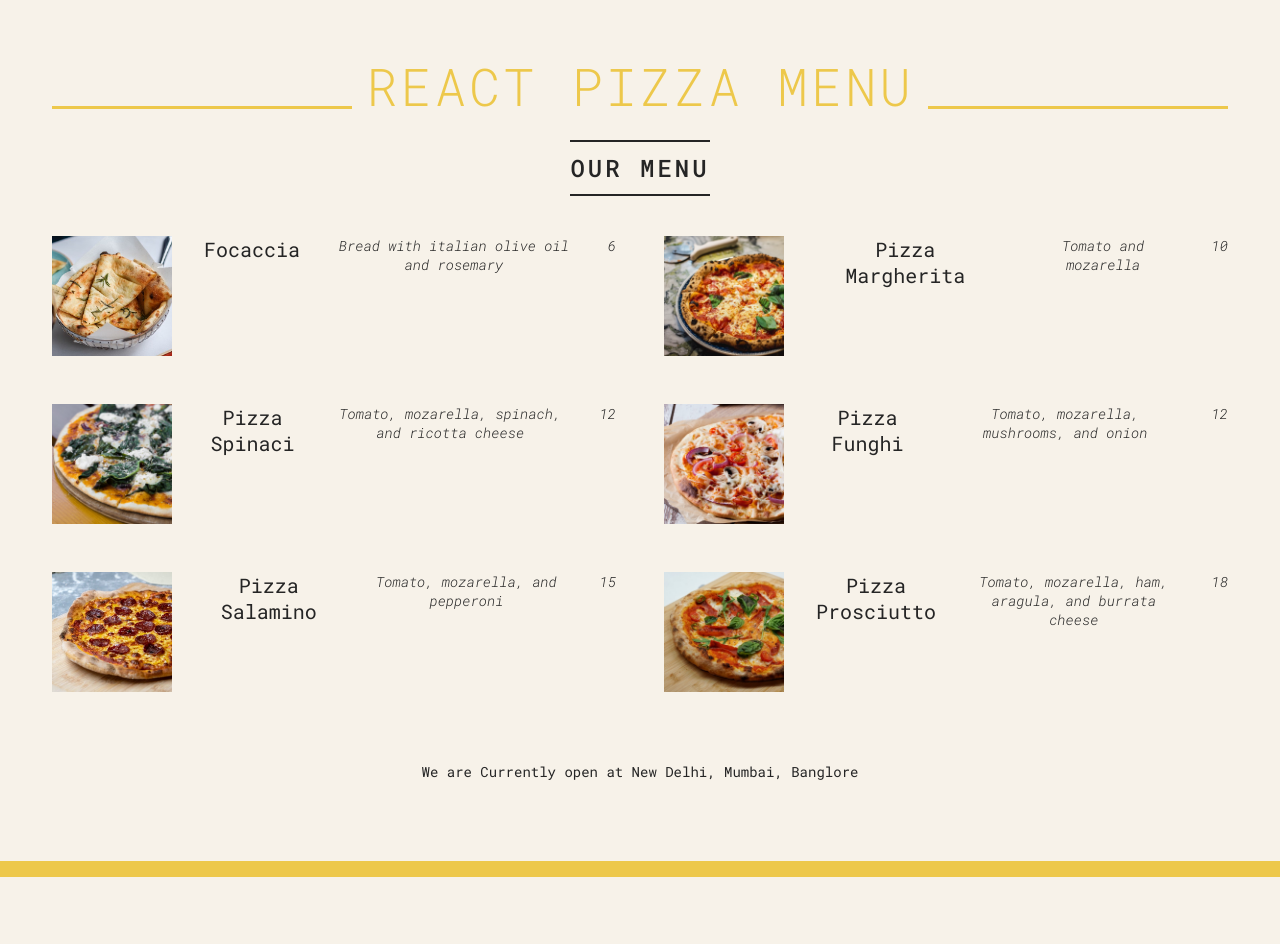
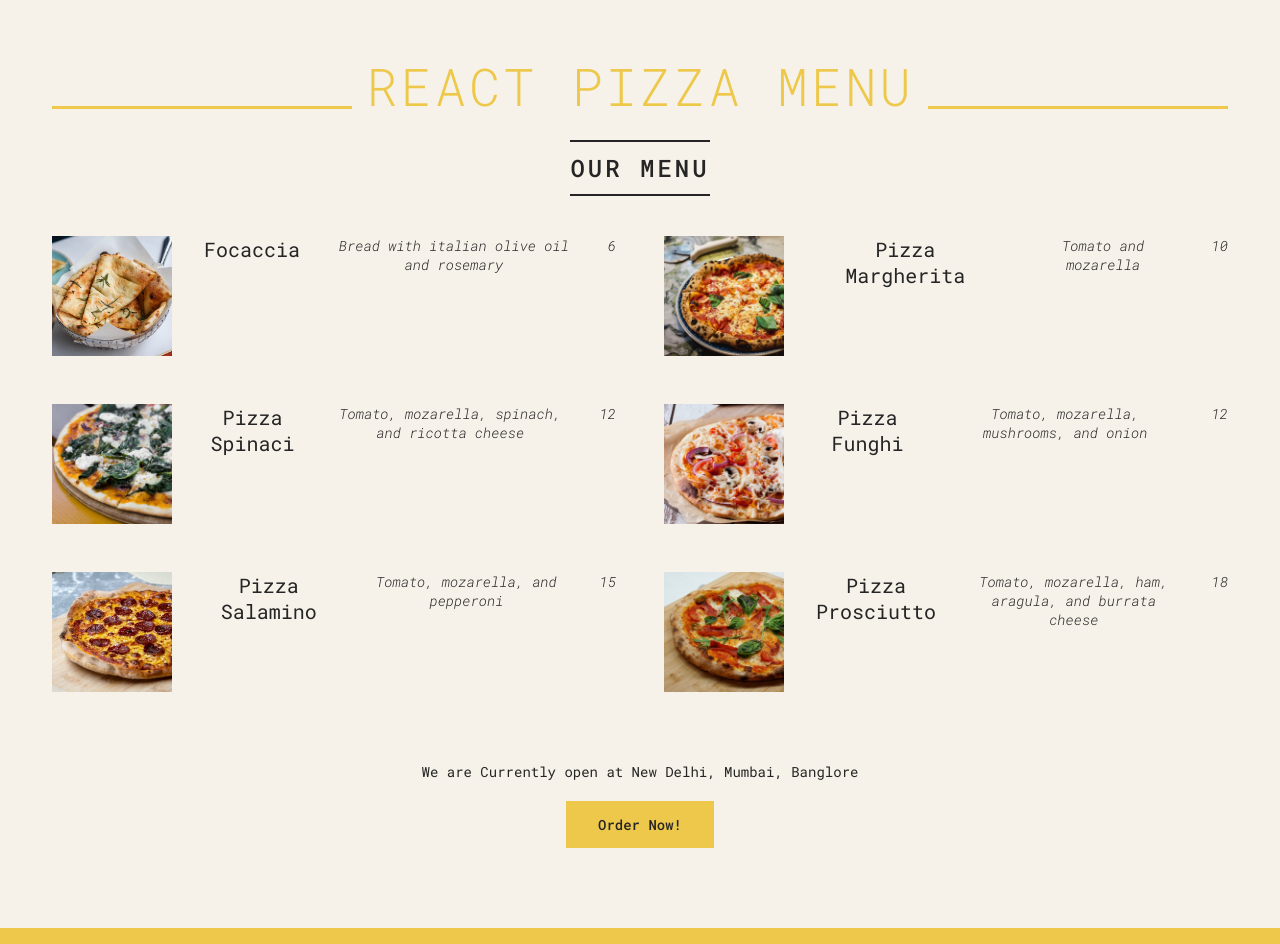
Before and after one commit to vikram-codes/React-Pizza-Menu, a React (Vite) app: page / in a window 1280 px wide. Before the commit the page ends 877 px from the top, so only its background shows below. Built offline with nearby package versions, Linux system fonts and the light colour scheme.

Commit message:
Added Order Now button

```diff
--- a/src/App.jsx
+++ b/src/App.jsx
@@ -95,6 +95,9 @@ function Footer() {
   return (
     <footer className="footer">
       We are Currently open at New Delhi, Mumbai, Banglore
+      <div className="order">
+        <button className="btn">Order Now!</button>
+      </div>
     </footer>
   );
 }
--- a/src/index.css
+++ b/src/index.css
@@ -168,6 +168,7 @@ body {
 .btn {
   color: inherit;
   font-family: inherit;
+  margin-top: 2rem;
   border: none;
   font-size: 1.4rem;
   font-weight: 500;
```
